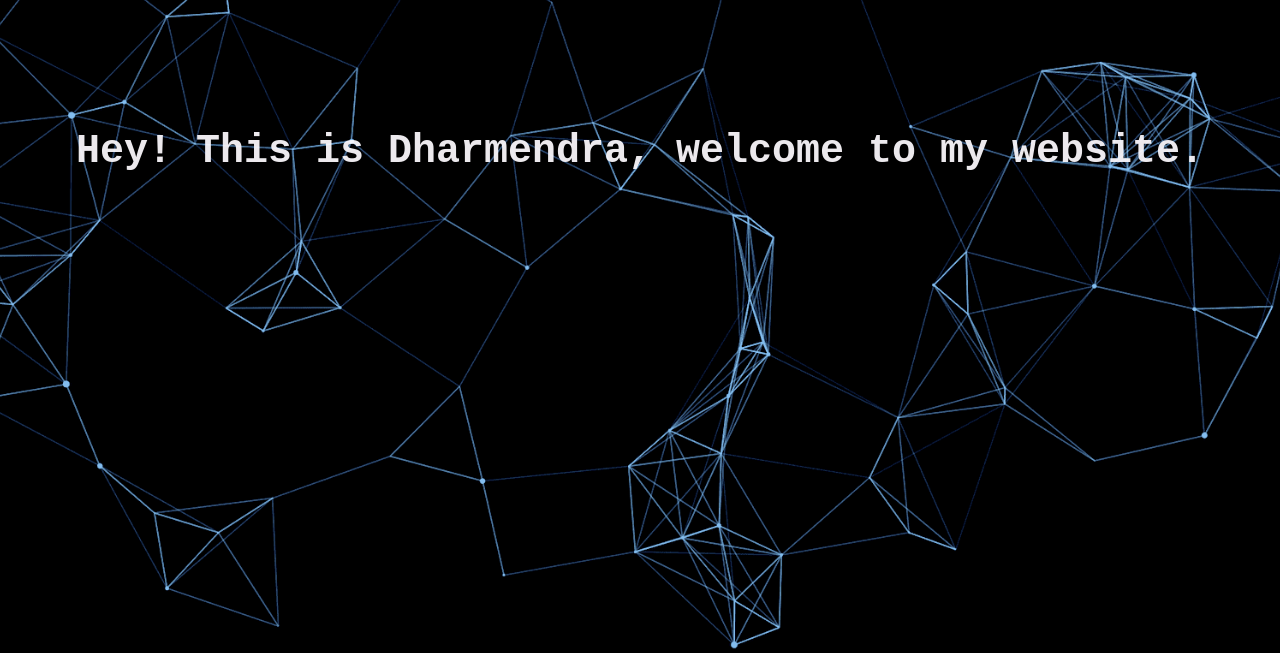
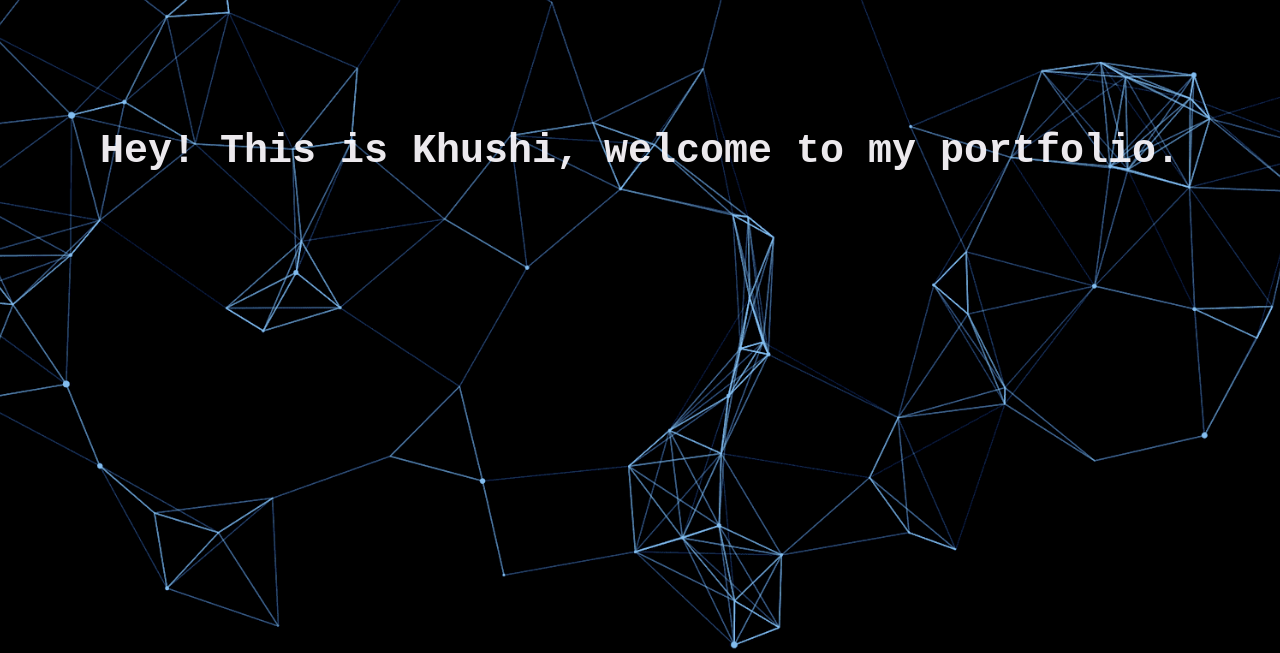
Before and after one commit to dharma610/khushi, a plain HTML site: page index.html in a window 1280 px wide. Shown: the part 94-747 px from the top of the page. Drawn offline with nearby package versions, Linux system fonts and the light colour scheme.

Commit message:
updated name

```diff
--- a/index.html
+++ b/index.html
@@ -187,7 +187,7 @@
 
             // Type Writer Effect
             var i = 0;
-            var txt = 'Hey! This is Dharmendra, welcome to my website.';
+            var txt = 'Hey! This is Khushi, welcome to my portfolio.';
             var speed = 50;
 
             function typeWriter() {
```
